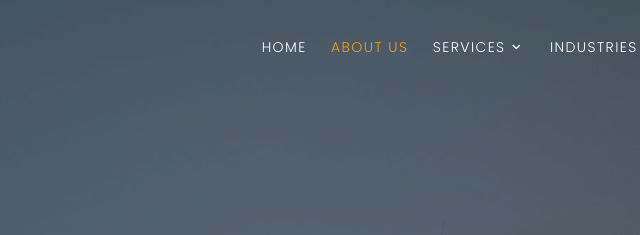
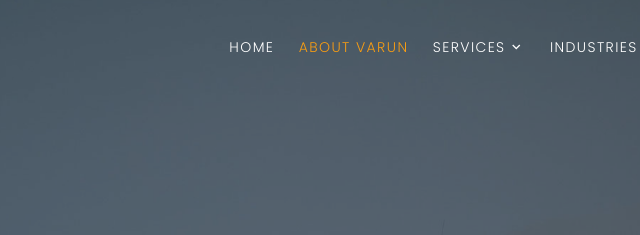
Before and after one commit to kasasiddu/SampleApp, a plain HTML site: page logistics/about.html in a window 1280 px wide. Shown: the top 235 px of the page, 381-1021 px from the left. Drawn offline with Linux system fonts and the light colour scheme; files whose address does not match are found by name; a web font is replaced by a local one.

Commit message:
commiting blog and about

```diff
--- a/logistics/about.html
+++ b/logistics/about.html
@@ -51,7 +51,7 @@
 
               <ul class="site-menu js-clone-nav mx-auto d-none d-lg-block">
                 <li><a href="index.html">Home</a></li>
-                <li class="active"><a href="about.html">About Us</a></li>
+                <li class="active"><a href="about.html">About varun</a></li>
                 <li class="has-children">
                   <a href="services.html">Services</a>
                   <ul class="dropdown">
```
Also changed, not shown: logistics/blog.html (+1 -1 lines).
